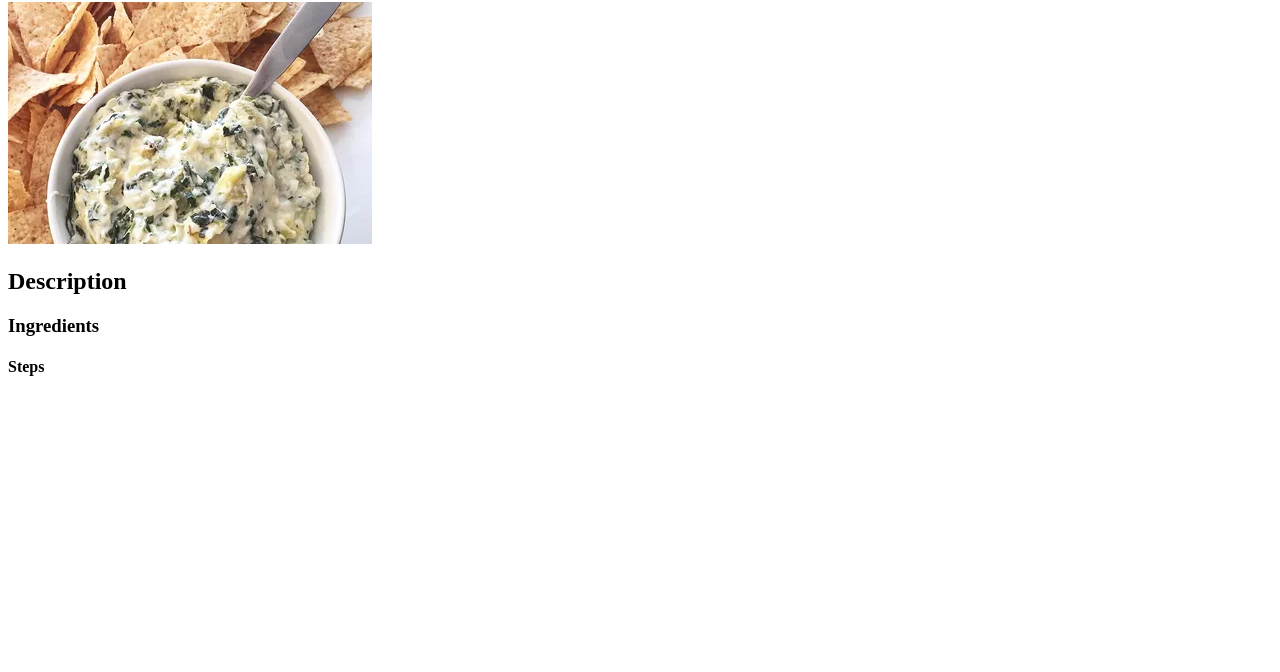
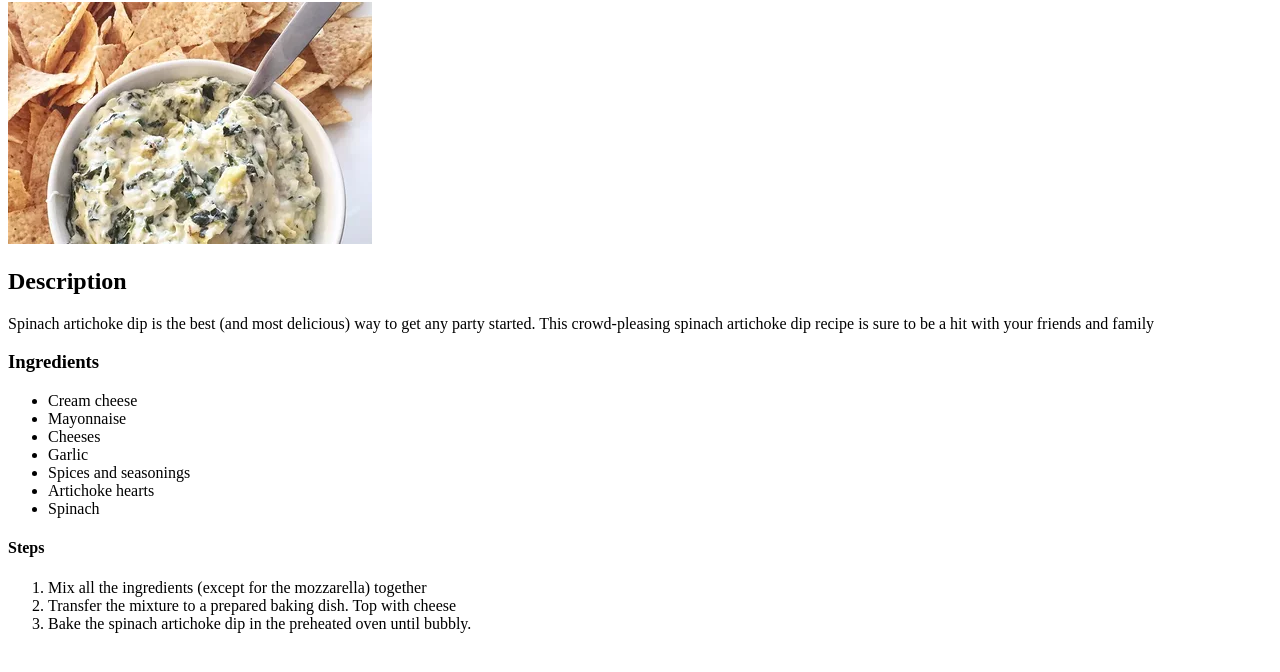
Before and after one commit to alibaba0010/odin-recipes, a plain HTML site: page recipes/spinach.html in a window 1280 px wide. Shown: the part 78-750 px from the top of the page. Drawn offline with Linux system fonts and the light colour scheme.

Commit message:
adding html page

```diff
--- a/recipes/spinach.html
+++ b/recipes/spinach.html
@@ -9,10 +9,28 @@
     <h1>Spinach</h1>
     <img src="spinach.webp" alt="Spinach" />
     <h2>Description</h2>
-    <p></p>
+    <p>
+      Spinach artichoke dip is the best (and most delicious) way to get any
+      party started. This crowd-pleasing spinach artichoke dip recipe is sure to
+      be a hit with your friends and family
+    </p>
     <h3>Ingredients</h3>
-    <ul></ul>
+    <ul>
+      <li>Cream cheese</li>
+      <li>Mayonnaise</li>
+      <li>Cheeses</li>
+      <li>Garlic</li>
+      <li>Spices and seasonings</li>
+      <li>Artichoke hearts</li>
+      <li>Spinach</li>
+    </ul>
     <h4>Steps</h4>
-    <ol></ol>
+    <ol>
+      <li>Mix all the ingredients (except for the mozzarella) together</li>
+      <li>Transfer the mixture to a prepared baking dish. Top with cheese</li>
+      <li>
+        Bake the spinach artichoke dip in the preheated oven until bubbly.
+      </li>
+    </ol>
   </body>
 </html>
```
